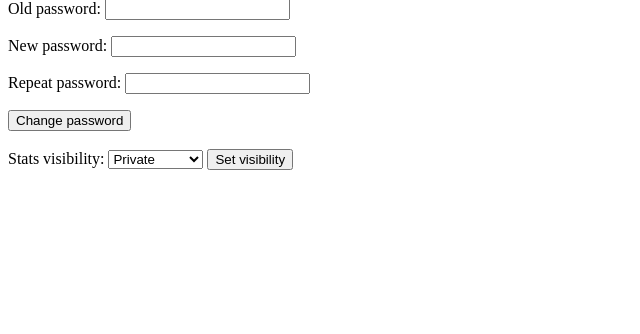
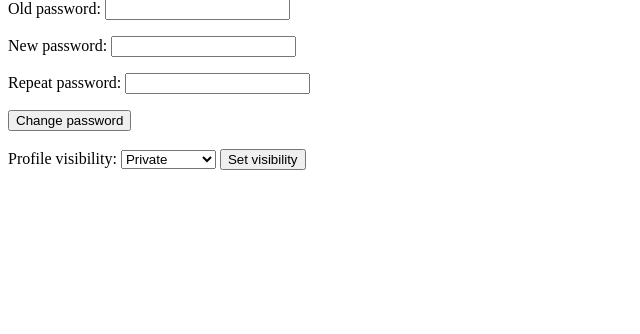
Before and after one commit to Cloudperry/ultimate-tic-tac-toe, a Flask app: template templates/account.html in a window 1280 px wide. Shown: the part 167-501 px from the top of the page, without its empty margins (0-640 px from the left). Run offline with Flask 2, Linux system fonts and the light colour scheme; the template is opened without the code that fills it: most values are stand-ins (such as "Sample title", 1, 10 or a date in 2020).

Commit message:
Change form to reflect db schema changes (and code changes)

```diff
--- a/templates/account.html
+++ b/templates/account.html
@@ -33,13 +33,13 @@ Password updated.
 
 <br>
 <form action="/account" method="post">
-	<input type="hidden" name="action" value="set_stats_vis"/>
+	<input type="hidden" name="action" value="set_profile_vis"/>
 	<input type="hidden" name="login_token" value={{ session.login_token }} />
-	<label for="stats_vis">Stats visibility:</label>
-	<select id="stats_vis" name="stats_vis">
-		<option value="private" {% if stats_vis == 'private' %}selected{% endif %}>Private</option>
-		<option value="friends" {% if stats_vis == 'friends' %}selected{% endif %}>Friends only</option>
-		<option value="public" {% if stats_vis == 'public' %}selected{% endif %}>Public</option>
+	<label for="profile_vis">Profile visibility:</label>
+	<select id="profile_vis" name="profile_vis">
+		<option value="private" {% if visibility == 'private' %}selected{% endif %}>Private</option>
+		<option value="friends" {% if visibility == 'friends' %}selected{% endif %}>Friends only</option>
+		<option value="public" {% if visibility == 'public' %}selected{% endif %}>Public</option>
   	</select>
   	<input type="submit" value="Set visibility">
 </form>
```
